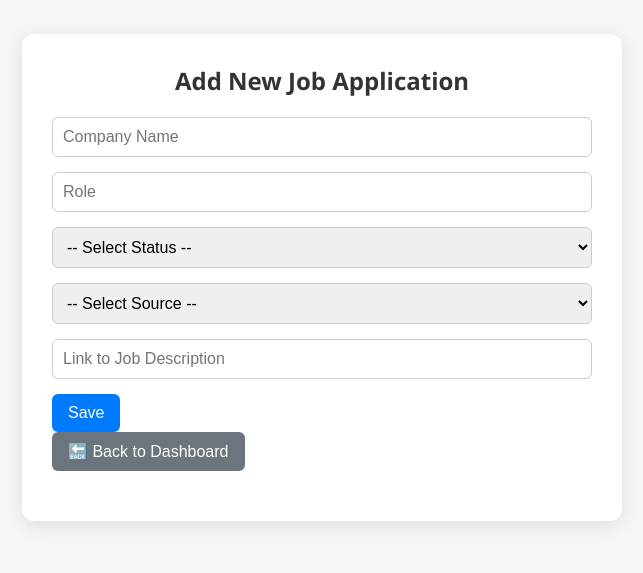
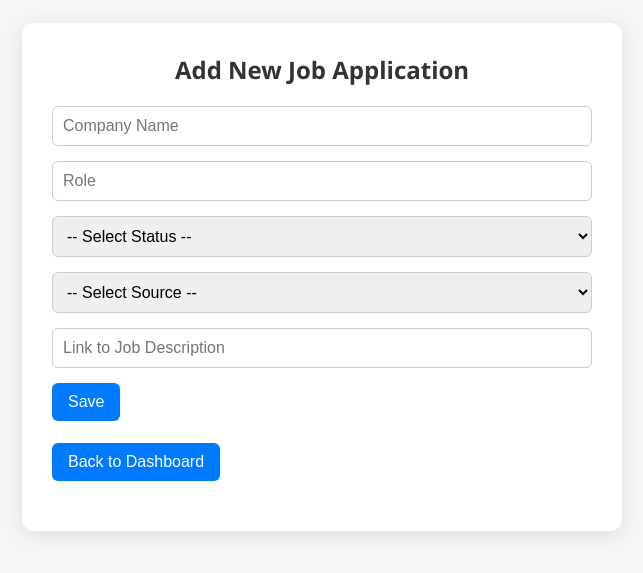
Before and after one commit to Iamaksingh/JobTraker, a plain HTML site: page jobtrackr-frontend/add.html in a window 1280 px wide. Shown: the part 123-696 px from the top of the page, without its empty margins (318-961 px from the left). Drawn offline with Linux system fonts and the light colour scheme.

Commit message:
improved UI further , removed delete all option

```diff
--- a/jobtrackr-frontend/add.html
+++ b/jobtrackr-frontend/add.html
@@ -33,7 +33,8 @@
       <button type="submit">Save</button>
     </form>
     <p id="successMessage" style="display: none; color: green; font-weight: bold;"></p>
-    <button id="backToDashboard">🔙 Back to Dashboard</button>
+    <br>
+    <button id="backToDashboard">Back to Dashboard</button>
   </div>
   <script type="module" src="./scripts/add.js"></script>
 </body>
--- a/jobtrackr-frontend/scripts/add.js
+++ b/jobtrackr-frontend/scripts/add.js
@@ -35,7 +35,6 @@ form.addEventListener('submit', async (e) => {
       const msg = document.getElementById('successMessage');
       msg.textContent = '✅ Application added!';
       msg.style.display = 'block';
-      window.location.href = 'dashboard.html';
     } else {
       alert(result.message || 'Failed to save application');
     }
--- a/jobtrackr-frontend/style.css
+++ b/jobtrackr-frontend/style.css
@@ -67,14 +67,14 @@ button:hover {
 
 /* Dashboard/back buttons */
 #backToDashboard, .nav-btn {
-  background-color: #6c757d;
+  background-color: #007bff;
   margin-bottom: 20px;
   align-self: flex-start;
   width: fit-content;
 }
 
 #backToDashboard:hover, .nav-btn:hover {
-  background-color: #5a6268;
+  background-color: #0056b3;
 }
 
 /* Table styling (for view.html) */
```
